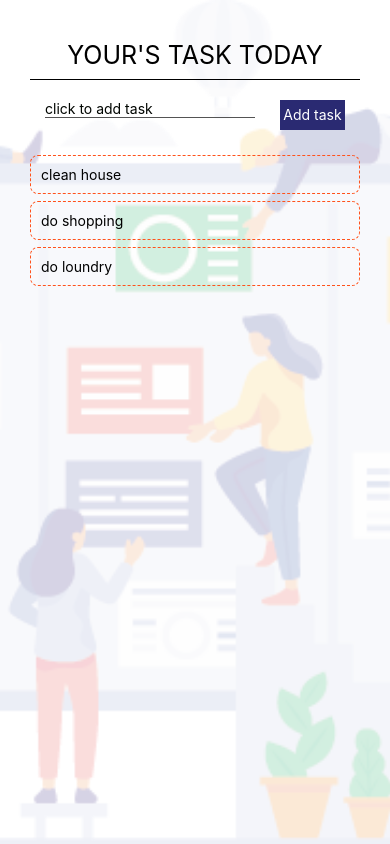
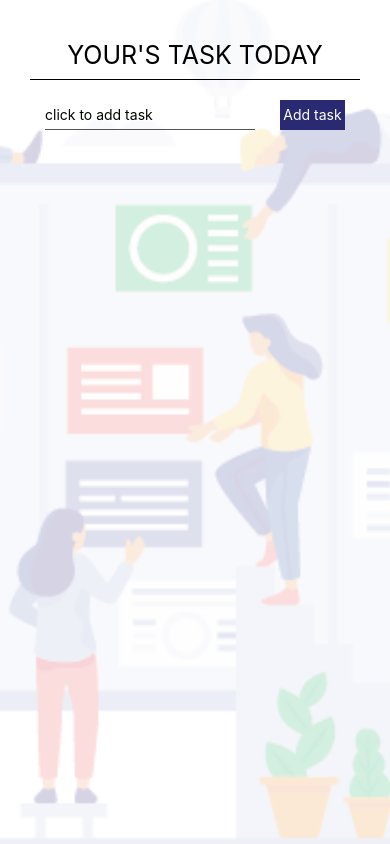
Before and after one commit to dulko-dev/simpleTodo-reactNative, a React Native app: screen / in a window 390 px wide. Built offline with nearby package versions, Linux system fonts and the light colour scheme.

Commit message:
fix display task in todoList

```diff
--- a/App.js
+++ b/App.js
@@ -6,6 +6,8 @@ import {
   Alert,
   Dimensions,
   ImageBackground,
+  Keyboard,
+  TouchableWithoutFeedback,
 } from "react-native";
 
 import TodoNav from "./components/TodoNav";
@@ -14,20 +16,7 @@ import TodoInput from "./components/TodoInput";
 
 export default function App() {
   const [text, setText] = useState("");
-  const [list, setList] = useState([
-    {
-      name: "clean house",
-      key: "1",
-    },
-    {
-      name: "do shopping",
-      key: "2",
-    },
-    {
-      name: "do loundry",
-      key: "3",
-    },
-  ]);
+  const [list, setList] = useState([]);
 
   const handleAdd = (val) => {
     if (val.length === 0) {
@@ -43,9 +32,15 @@ export default function App() {
       });
     }
     setText("");
+    Keyboard.dismiss();
   };
 
   return (
+    <TouchableWithoutFeedback
+      onPress={() => {
+        Keyboard.dismiss();
+      }}
+    >
       <View style={styles.container}>
         <ImageBackground
           source={require("./assets/image/task.png")}
@@ -54,19 +49,24 @@ export default function App() {
         <View style={styles.content}>
           <TodoNav />
           <TodoInput handleAdd={handleAdd} setText={setText} text={text} />
+          <View style={styles.list}>
             <FlatList
               data={list}
-          renderItem={({ item }) => <TodoList item={item} setList={setList} />}
+              renderItem={({ item }) => (
+                <TodoList item={item} setList={setList} />
+              )}
             />
           </View>
         </View>
+      </View>
+    </TouchableWithoutFeedback>
   );
 }
 
 const styles = StyleSheet.create({
   container: {
     width: "100%",
-    height: "100%",
+    flex: 1,
   },
   background: {
     position: "absolute",
@@ -77,7 +77,12 @@ const styles = StyleSheet.create({
     opacity: 0.2,
   },
   content: {
+    flex: 1,
     paddingTop: 20,
     paddingHorizontal: 30,
   },
+  list: {
+    flex: 1,
+    marginVertical: 30,
+  },
 });
--- a/components/TodoInput/index.js
+++ b/components/TodoInput/index.js
@@ -13,7 +13,7 @@ const TodoInput = ({ handleAdd, setText, text }) => {
       <TextInput
         style={styles.input}
         placeholder="click to add task"
-        onChangeText={(val) => handleText(val)}
+        onChangeText={(value) => handleText(value)}
         value={text}
       />
       <Pressable style={styles.button} onPress={() => handleAdd(text)}>
--- a/components/TodoInput/style.js
+++ b/components/TodoInput/style.js
@@ -9,7 +9,7 @@ const styles = StyleSheet.create({
     width: "100%",
   },
   input: {
-    marginBottom: 30,
+
     color: "#000500",
     borderBottomWidth: 1,
     borderColor: "#545454",
--- a/components/TodoList/index.js
+++ b/components/TodoList/index.js
@@ -3,6 +3,7 @@ import { Text, TouchableOpacity } from "react-native";
 import styles from "./style";
 
 const TodoList = ({ item, setList }) => {
+
   const handleRemove = (key) => {
     setList((prevState) => {
       return prevState.filter((list) => list.key != key);
```
Lines whose indentation alone changed are shown as unchanged.
